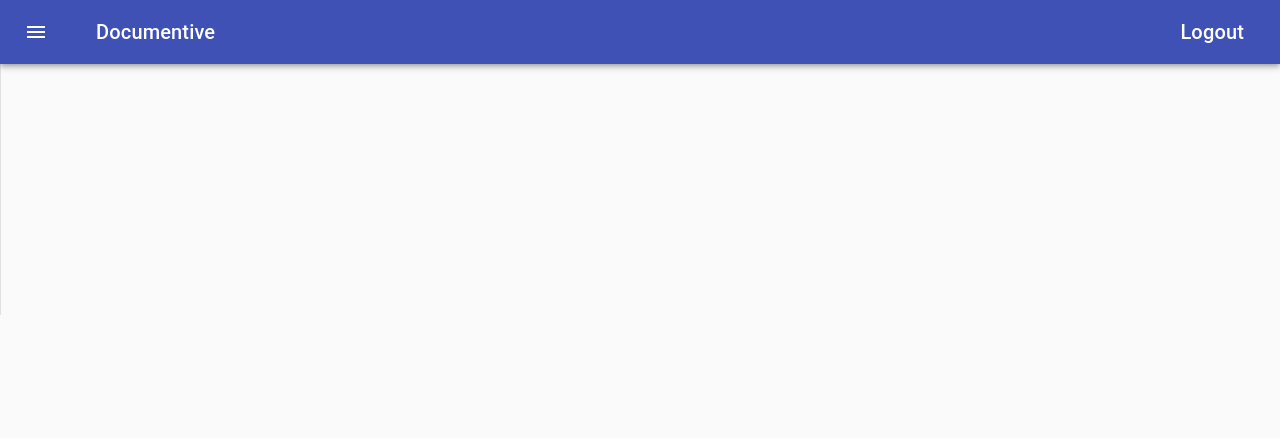
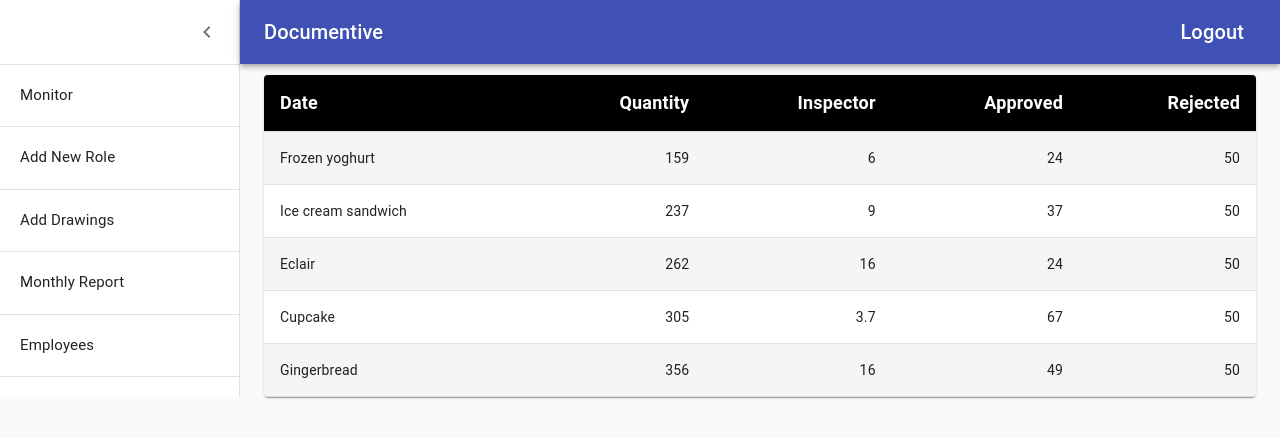
Before and after one commit to Rits1272/AdminClient, a React (Create React App) app in the folder webclient/: page /Report in a window 1280 px wide. Shown: the top 438 px of the page. Built offline with nearby package versions, Linux system fonts and the light colour scheme; no server answers.

Commit message:
Feat: Add Drawings and Monitor

```diff
--- a/webclient/src/components/AddDrawing.js
+++ b/webclient/src/components/AddDrawing.js
@@ -118,7 +118,7 @@ export default function AddDrawing() {
             }, 5000);
 
             setDrawing("");
-            setDescription("");
+            setContact("");
             setQuantity("");
             setDescription("");
             setInspector("");
--- a/webclient/src/components/Home.js
+++ b/webclient/src/components/Home.js
@@ -1,10 +1,91 @@
-import React from 'react';
+import React, {useEffect, useState} from 'react';
+import { makeStyles } from '@material-ui/core/styles';
+import Table from '@material-ui/core/Table';
+import TableBody from '@material-ui/core/TableBody';
+import TableCell from '@material-ui/core/TableCell';
+import TableContainer from '@material-ui/core/TableContainer';
+import TableHead from '@material-ui/core/TableHead';
+import TableRow from '@material-ui/core/TableRow';
+import Paper from '@material-ui/core/Paper';
 import NavBar from '../utils/NavBar';
+import firebase from '../Firebase';
+import "firebase/database";
 
-export default function Home(){
-    return(
-        <div>
-            <NavBar/>
-        </div>
-    )
+const useStyles = makeStyles({
+  table: {
+    minWidth: 650,
+  },
+});
+
+function createData(name, calories, fat, carbs, protein) {
+  return { name, calories, fat, carbs, protein };
 }
+
+
+export default function Home() {
+  const classes = useStyles();
+
+  const [rows, setRows] = useState([]);
+
+  const createData = (date, inspector, drawing, quantity, status) => {
+      return {date, inspector, quantity, drawing, status};
+  }
+
+  const fetchDetails = () => {
+      const ref = firebase.database().ref();
+      const itemref = ref.child('item');
+
+      let tmp = [];
+
+      itemref.on("value", snap => {
+        let Data = snap.val();
+        Object.keys(Data).map(key => {
+            let res = Data[key];
+            let obj = {'date': res['date'], 'inspector': res['inspector_name'], 'drawing': res['drawing_no'], quantity: res['quantity'], status: res['status']};
+            tmp.push(obj);
+        })
+        setRows(tmp)
+      })
+  }
+
+  useEffect(() => {
+    // fetch firebase date from here
+    fetchDetails();
+  }, [])
+
+  console.log(rows)
+  return (
+      <div style={{display: 'flex'}}>
+          <NavBar/>
+    <TableContainer component={Paper} style={{margin: 10, marginTop: 80}} maxWidth="xl">
+      <Table className={classes.table} aria-label="simple table">
+        <TableHead>
+          <TableRow>
+            <TableCell align="right" style={{fontSize: 18}}>Date</TableCell>
+            <TableCell align="right" style={{fontSize: 18}}>Drawing Number</TableCell>
+            <TableCell align="right" style={{fontSize: 18}}>Inspector&nbsp;</TableCell>
+            <TableCell align="right" style={{fontSize: 18}}>Quantity&nbsp;</TableCell>
+            <TableCell align="right" style={{fontSize: 18}}>Status&nbsp;</TableCell>
+          </TableRow>
+        </TableHead>
+        <TableBody>
+          {rows.map((row) => (
+            <TableRow key={row.drawing}>
+              <TableCell align="right">{row.date}</TableCell>
+              <TableCell align="right">{row.drawing}</TableCell>
+              <TableCell align="right">{row.inspector}</TableCell>
+              <TableCell align="right">{row.quantity}</TableCell>
+
+              {row.status === "ACCEPTED" &&  <TableCell align="right" style={{color: 'green', fontWeight: 'bold', fontSize: 16}}>{row.status}</TableCell>}
+              {row.status === "pending" &&  <TableCell align="right" style={{color: 'grey', fontWeight: 'bold', fontSize: 16}}>{row.status}</TableCell>}
+              {row.status === "Rejected" &&  <TableCell align="right" style={{color: 'red', fontWeight: 'bold', fontSize: 16}}>{row.status}</TableCell>}
+
+
+            </TableRow>
+          ))}
+        </TableBody>
+      </Table>
+    </TableContainer>
+    </div>
+  );
+}
--- /dev/null
+++ b/webclient/src/components/Report.js
@@ -0,0 +1,87 @@
+import React from 'react';
+import { withStyles, makeStyles } from '@material-ui/core/styles';
+import Table from '@material-ui/core/Table';
+import TableBody from '@material-ui/core/TableBody';
+import TableCell from '@material-ui/core/TableCell';
+import TableContainer from '@material-ui/core/TableContainer';
+import TableHead from '@material-ui/core/TableHead';
+import TableRow from '@material-ui/core/TableRow';
+import Paper from '@material-ui/core/Paper';
+import NavBar from '../utils/NavBar';
+import Container from '@material-ui/core/Container';
+
+const StyledTableCell = withStyles((theme) => ({
+  head: {
+    backgroundColor: theme.palette.common.black,
+    color: theme.palette.common.white,
+  },
+  body: {
+    fontSize: 14,
+  },
+}))(TableCell);
+
+const StyledTableRow = withStyles((theme) => ({
+  root: {
+    '&:nth-of-type(odd)': {
+      backgroundColor: theme.palette.action.hover,
+    },
+  },
+}))(TableRow);
+
+function createData(name, calories, fat, carbs, x) {
+  return { name, calories, fat, carbs, x };
+}
+
+const rows = [
+  createData('Frozen yoghurt', 159, 6.0, 24, 50),
+  createData('Ice cream sandwich', 237, 9.0, 37, 50),
+  createData('Eclair', 262, 16.0, 24, 50),
+  createData('Cupcake', 305, 3.7, 67, 50),
+  createData('Gingerbread', 356, 16.0, 49, 50),
+];
+
+const useStyles = makeStyles({
+  table: {
+    minWidth: 700,
+  },
+});
+
+export default function Report() {
+  const classes = useStyles();
+
+  return (
+    <div style={{display: 'flex'}}>
+    <NavBar/>
+    <Container component="main" maxWidth="xl">
+
+    <TableContainer component={Paper} style={{marginTop: 75}}>
+      <Table className={classes.table} aria-label="customized table">
+        <TableHead>
+          <TableRow>
+            <StyledTableCell style={{fontSize: 18, fontWeight: 600}}>Date</StyledTableCell>
+            <StyledTableCell align="right" style={{fontSize: 18, fontWeight: 600}}>Quantity</StyledTableCell>
+            <StyledTableCell align="right" style={{fontSize: 18, fontWeight: 600}}>Inspector</StyledTableCell>
+            <StyledTableCell align="right" style={{fontSize: 18, fontWeight: 600}}>Approved</StyledTableCell>
+            <StyledTableCell align="right" style={{fontSize: 18, fontWeight: 600}}>Rejected</StyledTableCell>
+          </TableRow>
+        </TableHead>
+        <TableBody>
+          {rows.map((row) => (
+            <StyledTableRow key={row.name}>
+              <StyledTableCell component="th" scope="row">
+                {row.name}
+              </StyledTableCell>
+              <StyledTableCell align="right">{row.calories}</StyledTableCell>
+              <StyledTableCell align="right">{row.fat}</StyledTableCell>
+              <StyledTableCell align="right">{row.carbs}</StyledTableCell>
+              <StyledTableCell align="right">{row.x}</StyledTableCell>
+
+            </StyledTableRow>
+          ))}
+        </TableBody>
+      </Table>
+    </TableContainer>
+    </Container>
+    </div>
+  );
+}
--- a/webclient/src/index.js
+++ b/webclient/src/index.js
@@ -6,6 +6,7 @@ import Reset from '../src/components/Reset';
 import Home from '../src/components/Home';
 import Register from '../src/components/Register';
 import AddDrawing from '../src/components/AddDrawing';
+import Report from '../src/components/Report';
 
 import {Switch, BrowserRouter as Router, Route} from 'react-router-dom';
 
@@ -16,6 +17,7 @@ ReactDOM.render(
         <Route path='/login' component={Login}/>
         <Route path='/register' component={Register}/>
         <Route path='/AddDrawing' component={AddDrawing}/>
+        <Route path='/Report' component={Report}/>
         <Route path='/' component={Home}/>
       </Switch>
   </Router>, document.getElementById('root')
--- a/webclient/src/utils/NavBar.js
+++ b/webclient/src/utils/NavBar.js
@@ -100,7 +100,7 @@ const useStyles = makeStyles((theme) => ({
 
 export default function NavBar() {
   const classes = useStyles();
-  const [open, setOpen] = React.useState(false);
+  const [open, setOpen] = React.useState(true);
   const history = useHistory();
 
   const handleDrawerOpen = () => {
@@ -154,11 +154,13 @@ export default function NavBar() {
           </IconButton>
         </div>
         <Divider />
+        <List className={classes.listItem} onClick={() => navigate('home')}>Monitor</List>
+        <Divider />
         <List className={classes.listItem} onClick={() => navigate('register')}>Add New Role</List>
         <Divider />
         <List className={classes.listItem} onClick={() => navigate('AddDrawing')}>Add Drawings</List>
         <Divider />
-        <List className={classes.listItem}>Monthly Report</List>
+        <List className={classes.listItem} onClick={() => navigate('report')}>Monthly Report</List>
         <Divider />
         <List className={classes.listItem}>Employees</List>
         <Divider />
```
Also changed, not shown: webclient/src/components/Employees.js (added).
